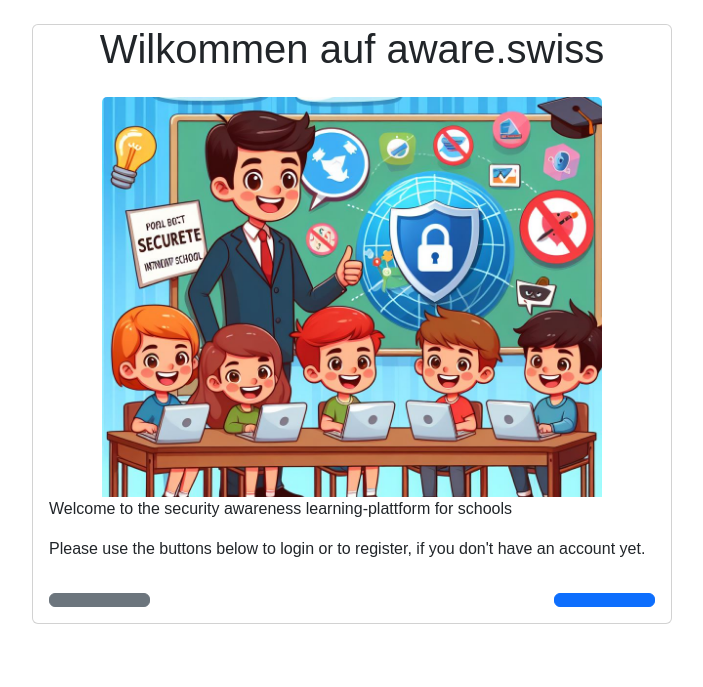
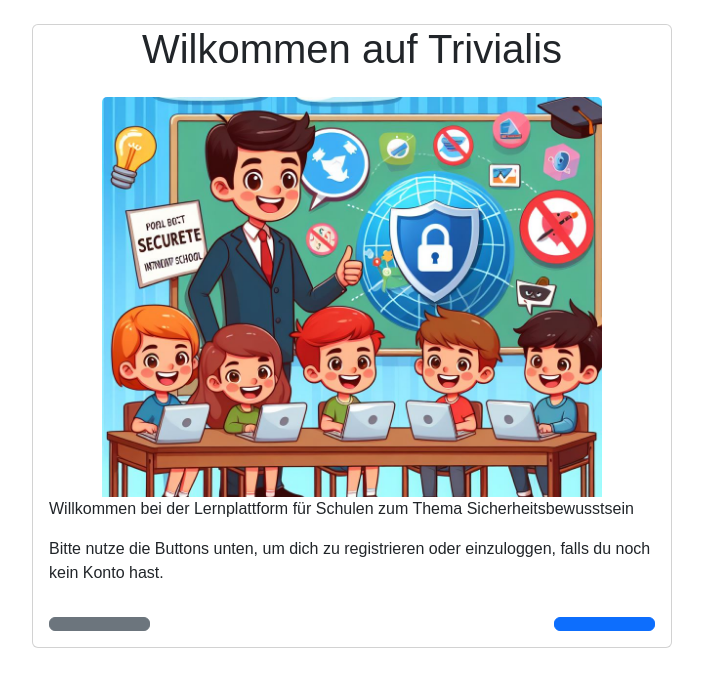
Before and after one commit to fabi20750/trivialis, a Python web app: template app/templates/main/index.html in a window 1280 px wide. Shown: the part 56-743 px from the top of the page, without its empty margins (288-991 px from the left). Run offline with Jinja, Linux system fonts and the light colour scheme; the template is opened without the code that fills it, so the values that code supplies are empty; some libraries are stand-ins or nearby versions.

Commit message:
change some text f rom english to german

```diff
--- a/app/templates/main/index.html
+++ b/app/templates/main/index.html
@@ -2,19 +2,19 @@
 {% block content %}
 <section class="d-flex justify-content-center">
   <article class="card col-md-6 mt-4">
-    <h1 class="card-title text-center">{% block title %}{{ _('Wilkommen auf aware.swiss') }}{% endblock %}</h1>
+    <h1 class="card-title text-center">{% block title %}{{ _('Wilkommen auf Trivialis') }}{% endblock %}</h1>
 
     <div class="card-body">
       <img class="card-img-top" src="{{ url_for('static', filename='image.jpg') }}" alt="Image">
-      <p class="card-text">{{ _('Welcome to the security awareness learning-plattform for schools') }}</p>
+      <p class="card-text">{{ _('Willkommen bei der Lernplattform für Schulen zum Thema Sicherheitsbewusstsein') }}</p>
       {% if current_user %}
-      <p class="card-text">{{ _('Go to the available stories.') }}</p>
+      <p class="card-text">{{ _('Gehe zu den verfügbaren Geschichten.') }}</p>
       <div class="d-flex justify-content-between">
         <a class="btn btn-secondary col-md-2" href="{{ url_for('security.logout') }}">{{ _fsdomain('Logout') }}</a>
         <a class="btn btn-primary col-md-2" href="{{ url_for('story.stories') }}">{{ _('Stories') }}</a>
       </div>
       {% else %}
-      <p class="card-text">{{ _('Please use the buttons below to login or to register, if you don\'t have an account yet.') }}</p>
+      <p class="card-text">{{ _('Bitte nutze die Buttons unten, um dich zu registrieren oder einzuloggen, falls du noch kein Konto hast.') }}</p>
       <div class="d-flex justify-content-between">
         <a class="btn btn-secondary col-md-2" href="{{ url_for('security.register') }}">{{ _fsdomain('Register') }}</a>
         <a class="btn btn-primary col-md-2" href="{{ url_for('security.login') }}">{{ _fsdomain('Login') }}</a>
--- a/app/templates/story/geschichten.html
+++ b/app/templates/story/geschichten.html
@@ -1,7 +1,7 @@
 {% extends "base.html" %}
 {% block content %}
 <div class="container mt-4">
-  <h1 class="mb-4">{{ _('Choose a story') }}</h1>
+  <h1 class="mb-4">{{ _('Wähle eine Geschichte aus') }}</h1>
   <div class="row row-cols-1 row-cols-md-3 g-4">
     {% for story in stories %}
     <div class="col">
@@ -11,7 +11,7 @@
         </div>
         <div class="card-body d-flex flex-column">
           <p class="card-text flex-grow-1">{{ story.description }}</p>
-          <a class="btn btn-primary mt-auto" href="{{ url_for('story.story', story_id=story.id) }}">{{ _('Choose') }}</a>
+          <a class="btn btn-primary mt-auto" href="{{ url_for('story.story', story_id=story.id) }}">{{ _('Auswählen') }}</a>
         </div>
       </div>
     </div>
```
